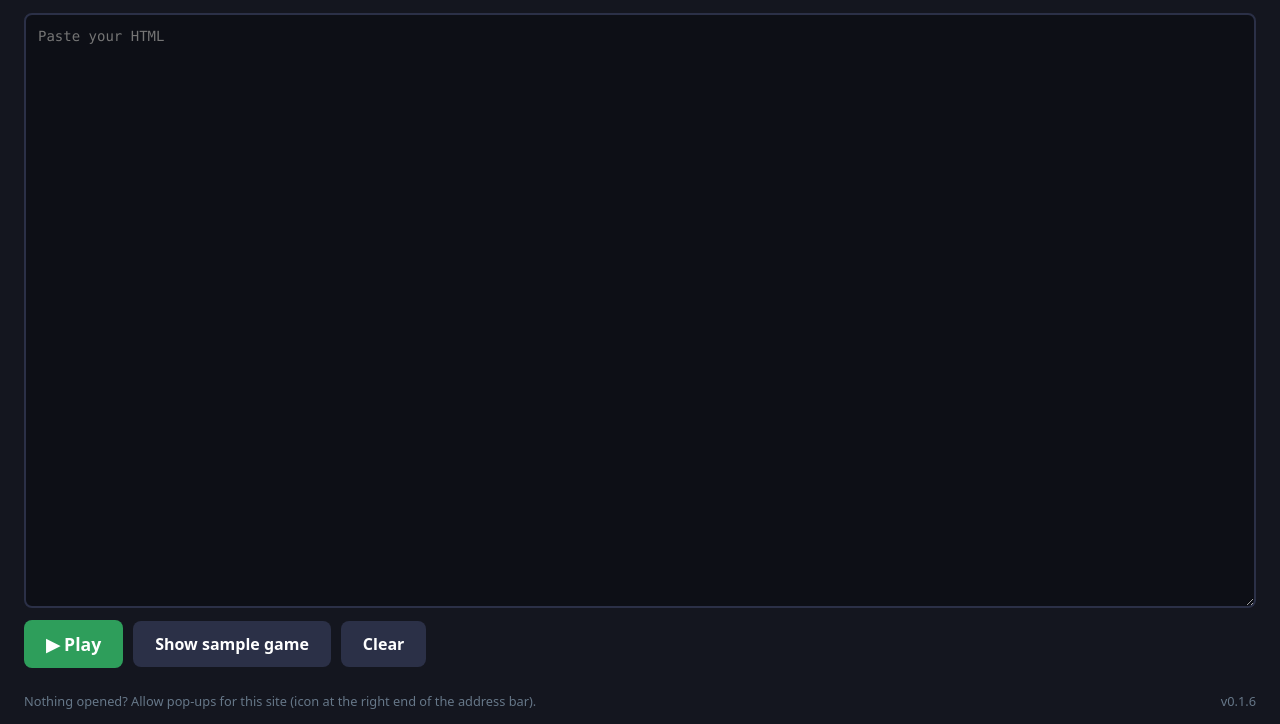
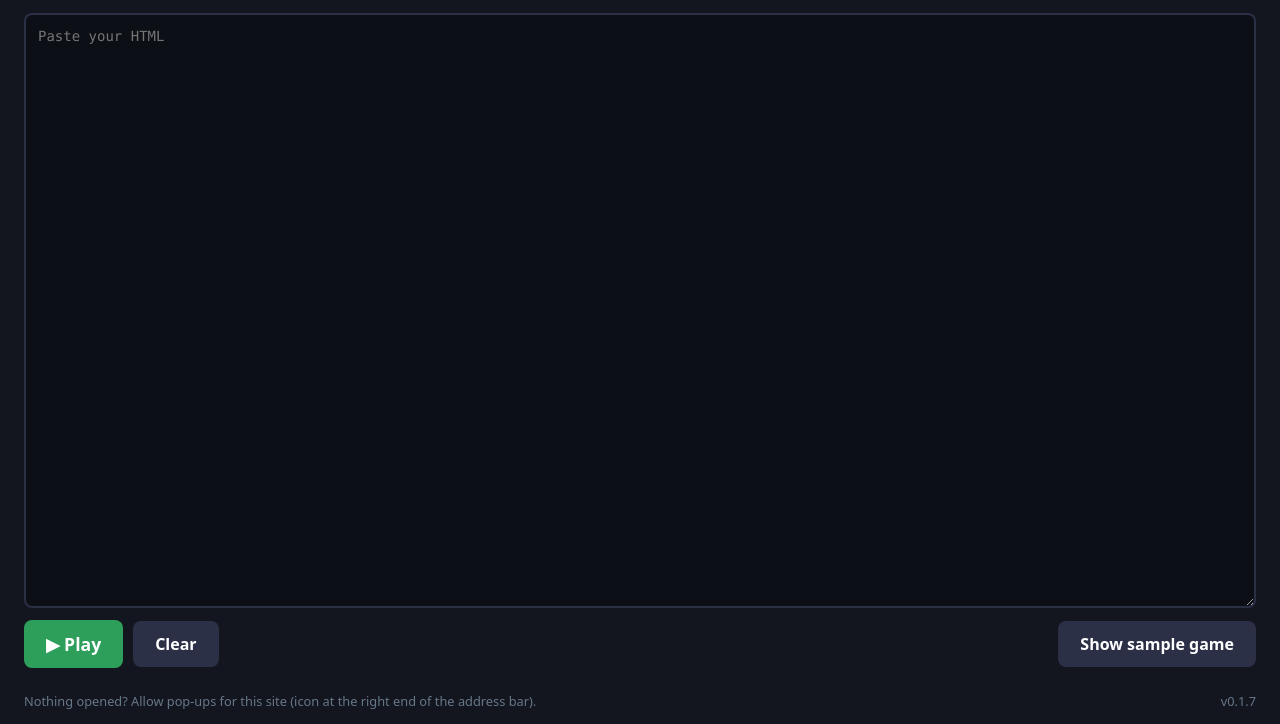
Before and after one commit to joel-from-nyc/html-player, a plain HTML site: page index.html in a window 1280 px wide. Shown: the part 76-800 px from the top of the page. Drawn offline with Linux system fonts and the light colour scheme.

Commit message:
v0.1.7: move sample button to bottom right
Co-Authored-By: Claude Sonnet 5.5 <noreply@anthropic.com>
Claude-Session: https://claude.ai/code/session_01DPA5z7VmSMZYxiUNYUZUyf

```diff
--- a/index.html
+++ b/index.html
@@ -50,15 +50,15 @@
     placeholder="Paste your HTML"></textarea>
   <div class="row">
     <button class="primary" id="play">▶ Play</button>
-    <button id="sample">Show sample game</button>
     <button id="clear">Clear</button>
     <span id="msg"></span>
+    <button id="sample" style="margin-left:auto">Show sample game</button>
   </div>
 </main>
 
 <footer>
   <span>Nothing opened? Allow pop-ups for this site (icon at the right end of the address bar).</span>
-  <span>v0.1.6</span>
+  <span>v0.1.7</span>
 </footer>
 
 <dialog id="ask">
```
